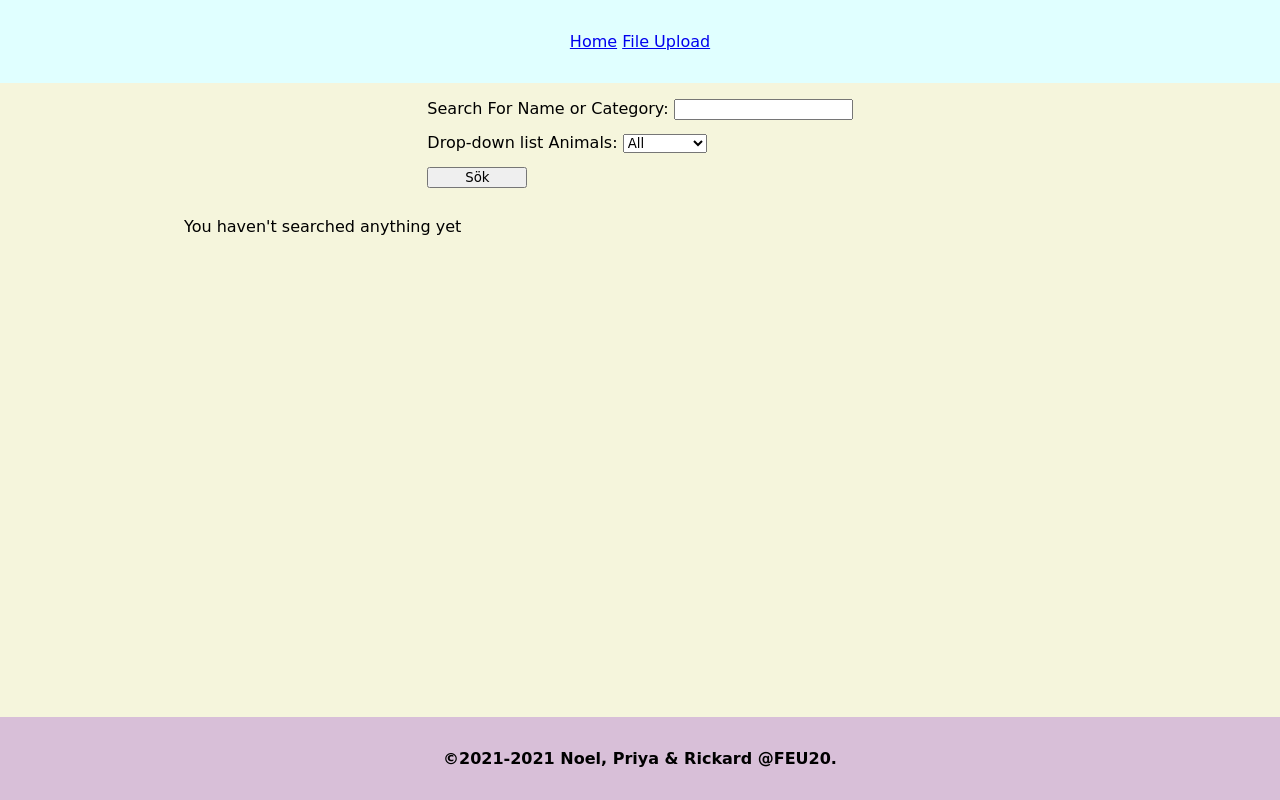
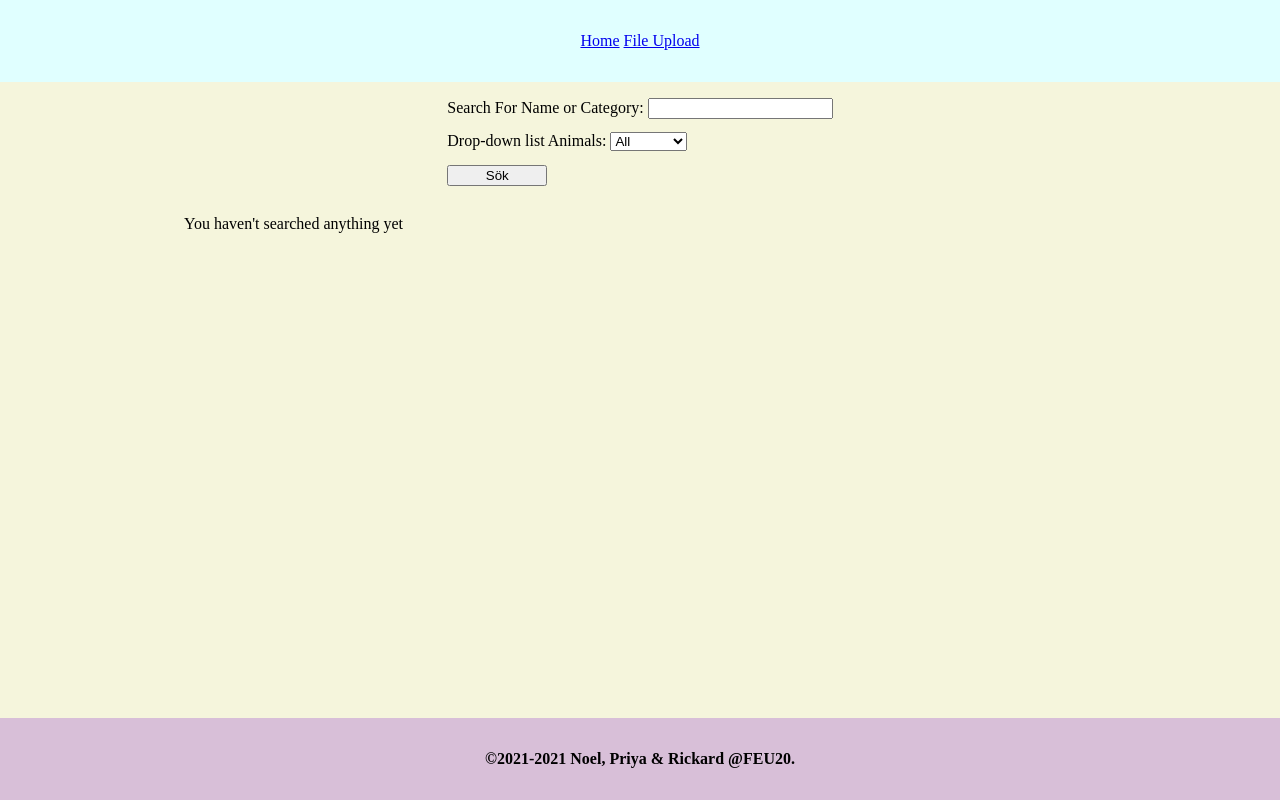
Before and after one commit to crashDeltaGbg/groupAssignmentPHP, a PHP site: page / in a window 1280 px wide. Run offline with PHP 8.4, Linux system fonts and the light colour scheme; data comes from the database, SQL or seed files in the repository.

Commit message:
Revert "Merge branch 'main' of https://github.com/crashDeltaGbg/groupAssignmentPHP"
This reverts commit 80d1eaa57aa95ffa6c722d590faad8470572a351, reversing
changes made to 18b9b398abd0838e1122b0344800c541836ffc22.

```diff
--- a/css/index.css
+++ b/css/index.css
@@ -1,10 +1,7 @@
-@import url("https://fonts.googleapis.com/css2?family=Comic+Neue&display=swap");
-
 body {
 	box-sizing: border-box;
 	display: flex;
 	flex-direction: column;
-	font-family: "Comic Sans MS", "Comic Neue";
 	height: 100vh;
 	margin: 0;
 }
@@ -70,7 +67,6 @@ li.animalsObject {
 
 img.animal-photo {
 	border-radius: 125px;
-	margin-top: 1em;
 }
 
 /* #search {
@@ -80,7 +76,6 @@ img.animal-photo {
 
 input,
 select {
-	font-family: "Comic Sans MS", "Comic Neue";
 	margin-bottom: 1em;
 }
 div.resultsContainer {
```
Also changed, not shown: img/commonRoach.jpg (renamed from img/mört.jpg), img/dungBeetle.jpg (renamed from img/tordyvel.jpg), img/greyParrot.jpg (renamed from img/Grå Jako.jpg), img/moose.jpg (renamed from img/älg.jpg), img/pike.jpg (renamed from img/gädda.jpg).
